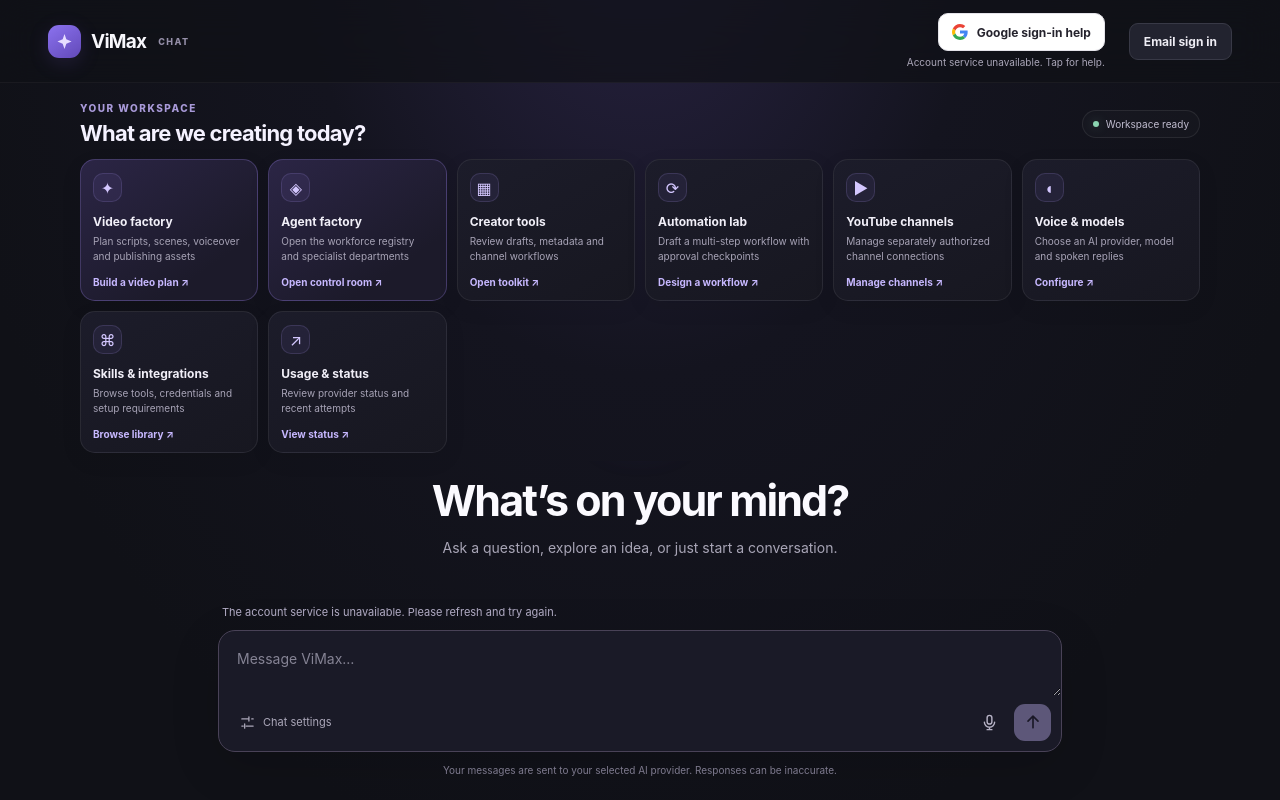
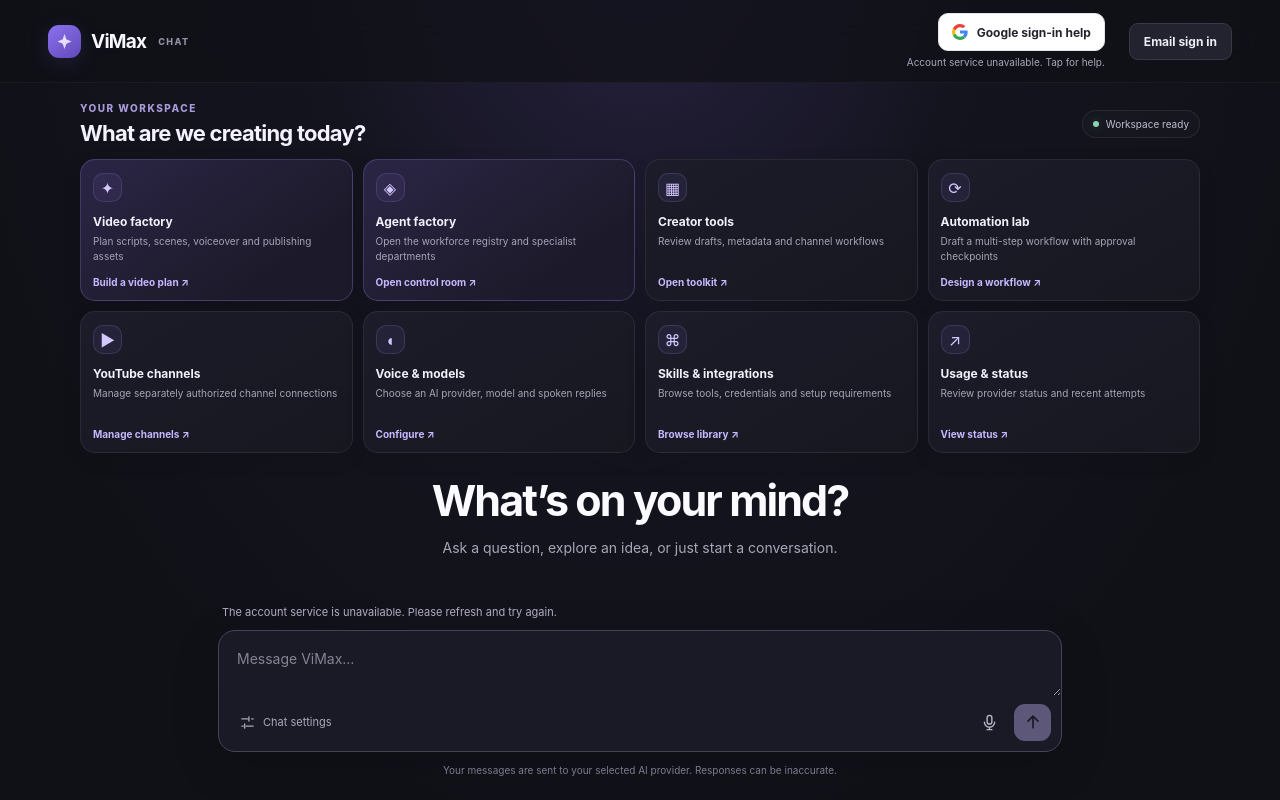
Before and after one commit to zeeburgers00-glitch/bg-labs-backend, a PHP site: page / in a window 1280 px wide. Run offline with PHP 8.4, Linux system fonts and the light colour scheme.

Commit message:
Improve factory dashboard grid spacing for eight tools

```diff
--- a/frontend/chat/app.css
+++ b/frontend/chat/app.css
@@ -168,7 +168,7 @@
 .workspace-launcher-heading h2 { margin:0; color:#f5f2ff; font-size:clamp(17px,2vw,22px); letter-spacing:-.035em; font-weight:680; }
 .workspace-live { display:inline-flex; align-items:center; gap:7px; color:#c1bdd0; font-size:10px; white-space:nowrap; border:1px solid #ffffff14; border-radius:999px; padding:7px 10px; background:#ffffff05; }
 .workspace-live span { width:6px; height:6px; border-radius:50%; background:#8bd5b1; box-shadow:0 0 12px #8bd5b155; }
-.workspace-cards { display:grid; grid-template-columns:repeat(6,minmax(0,1fr)); gap:10px; }
+.workspace-cards { display:grid; grid-template-columns:repeat(4,minmax(0,1fr)); gap:10px; }
 .workspace-card { min-width:0; min-height:142px; padding:13px 12px 12px; display:flex; flex-direction:column; align-items:flex-start; text-align:left; border:1px solid #ffffff13; border-radius:15px; color:#f1eff8; background:linear-gradient(150deg,#1c1c2a,#171720); box-shadow:0 7px 22px #00000012; transition:transform .18s ease,border-color .18s ease,background .18s ease; }
 .workspace-card:hover { transform:translateY(-2px); border-color:#9d88ec72; background:linear-gradient(150deg,#26233a,#1a1926); }
 .workspace-card-primary { border-color:#9a83e94a; background:linear-gradient(145deg,#2b2545,#1c1a2a 75%); }
```
